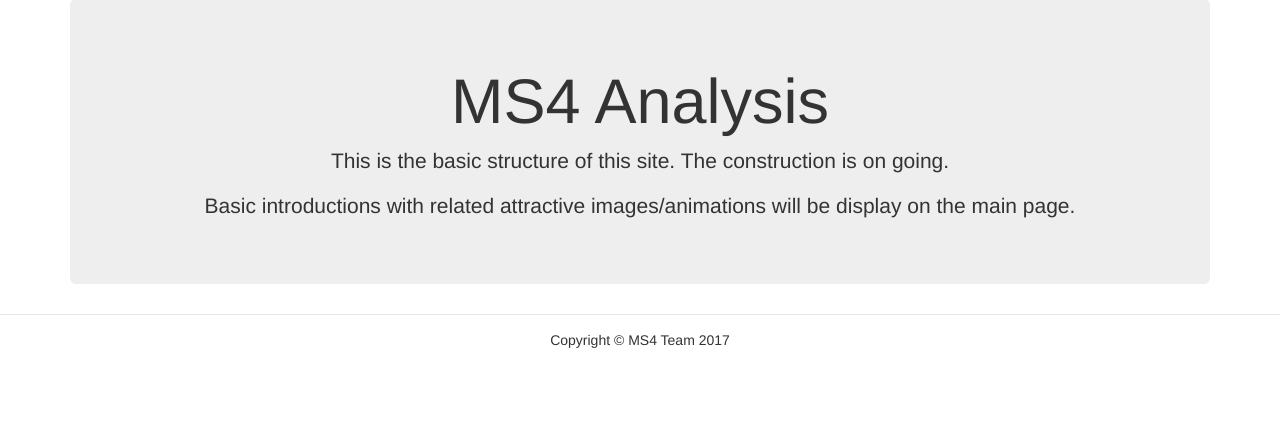
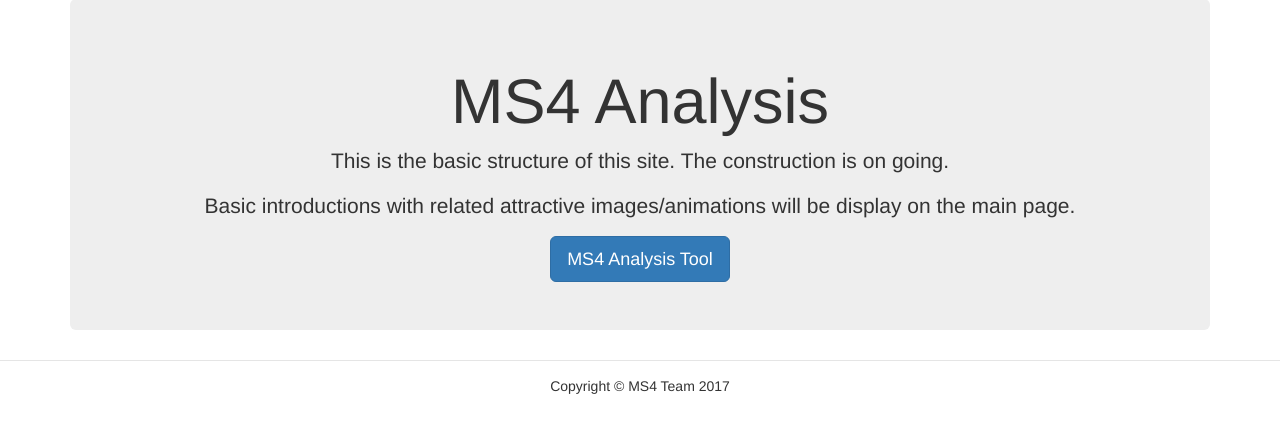
Before and after one commit to lasanthagithub/Python_Flask_Development, a Flask app: page / in a window 1280 px wide. Shown: the part 163-596 px from the top of the page. Run offline with Flask 2, Linux system fonts and the light colour scheme; the visitor is signed in with stand-in values (Sample User, id 1); parts of the project's set-up code (start-up, migrations or seed data) failed here and were passed over; some libraries are stand-ins or nearby versions.

Commit message:
MS4 Analysis-cover discription

```diff
--- a/VS_Flask_dev/FlaskWebProject/FlaskWebProjectAWS/Flask2/templates/home.html
+++ b/VS_Flask_dev/FlaskWebProject/FlaskWebProjectAWS/Flask2/templates/home.html
@@ -9,7 +9,8 @@
         {% if session.logged_in == NULL %}
             <a href="/register" class="btn btn-primary btn-lg">Register</a>
             <a href="/login" class="btn btn-success btn-lg">Login</a>
-
+        {% else %}
+            <a href="/cover_description" class="btn btn-primary btn-lg">MS4 Analysis Tool</a>
         {% endif %}
 
     </div>
--- a/VS_Flask_dev/FlaskWebProject/FlaskWebProjectAWS/Flask2/templates/includes/_navbar.html
+++ b/VS_Flask_dev/FlaskWebProject/FlaskWebProjectAWS/Flask2/templates/includes/_navbar.html
@@ -14,7 +14,7 @@
                 <li><a href="/">Home</a></li>
                 <li><a href="/about">About</a></li>
                 <!--<li><a href="/articles">Articles</a></li>-->
-                <li><a href="/analysis_main">MS4 Analysis Tool</a></li>
+                <li><a href="/cover_description">MS4 Analysis Tool</a></li>
 
             </ul>
 
```
